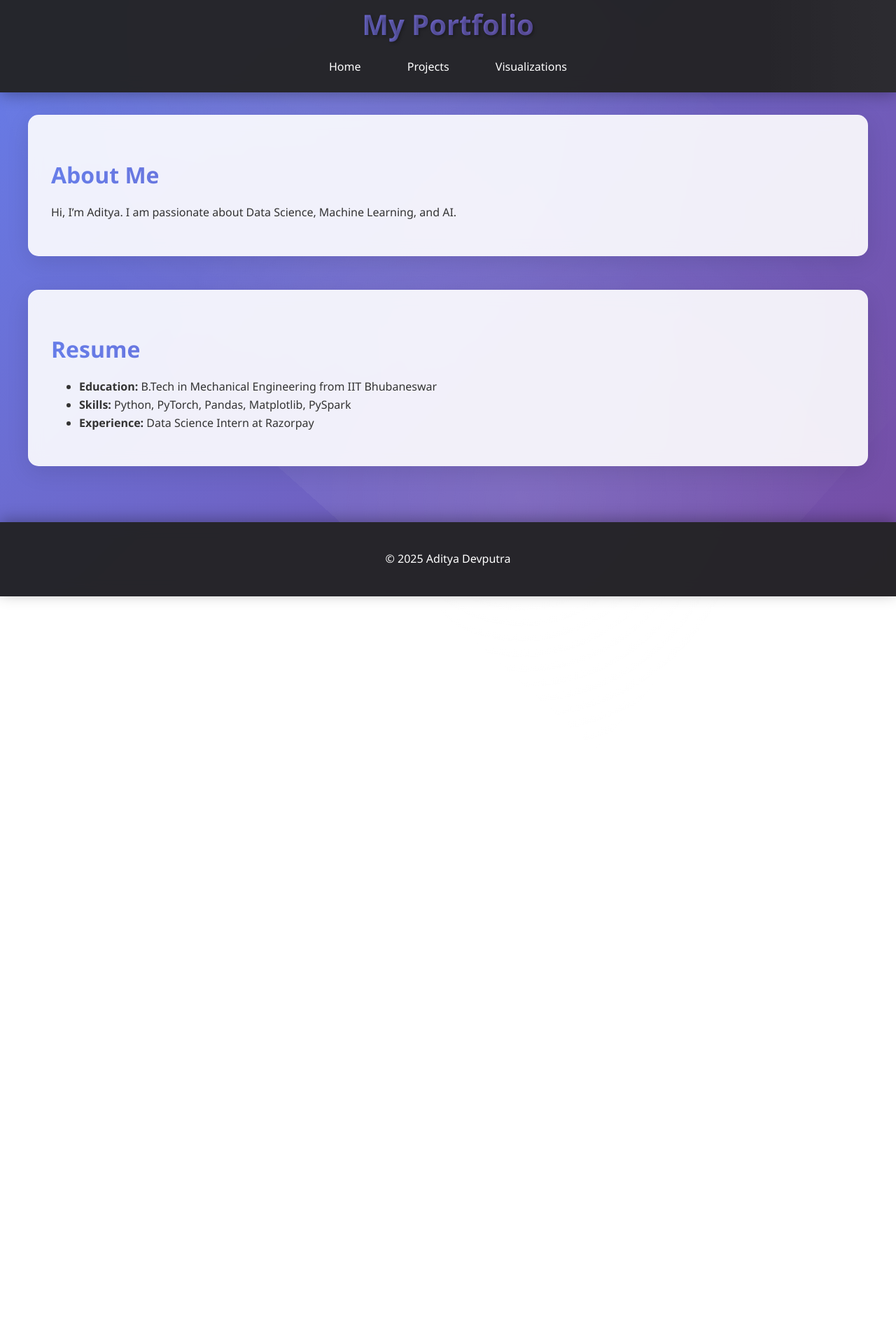
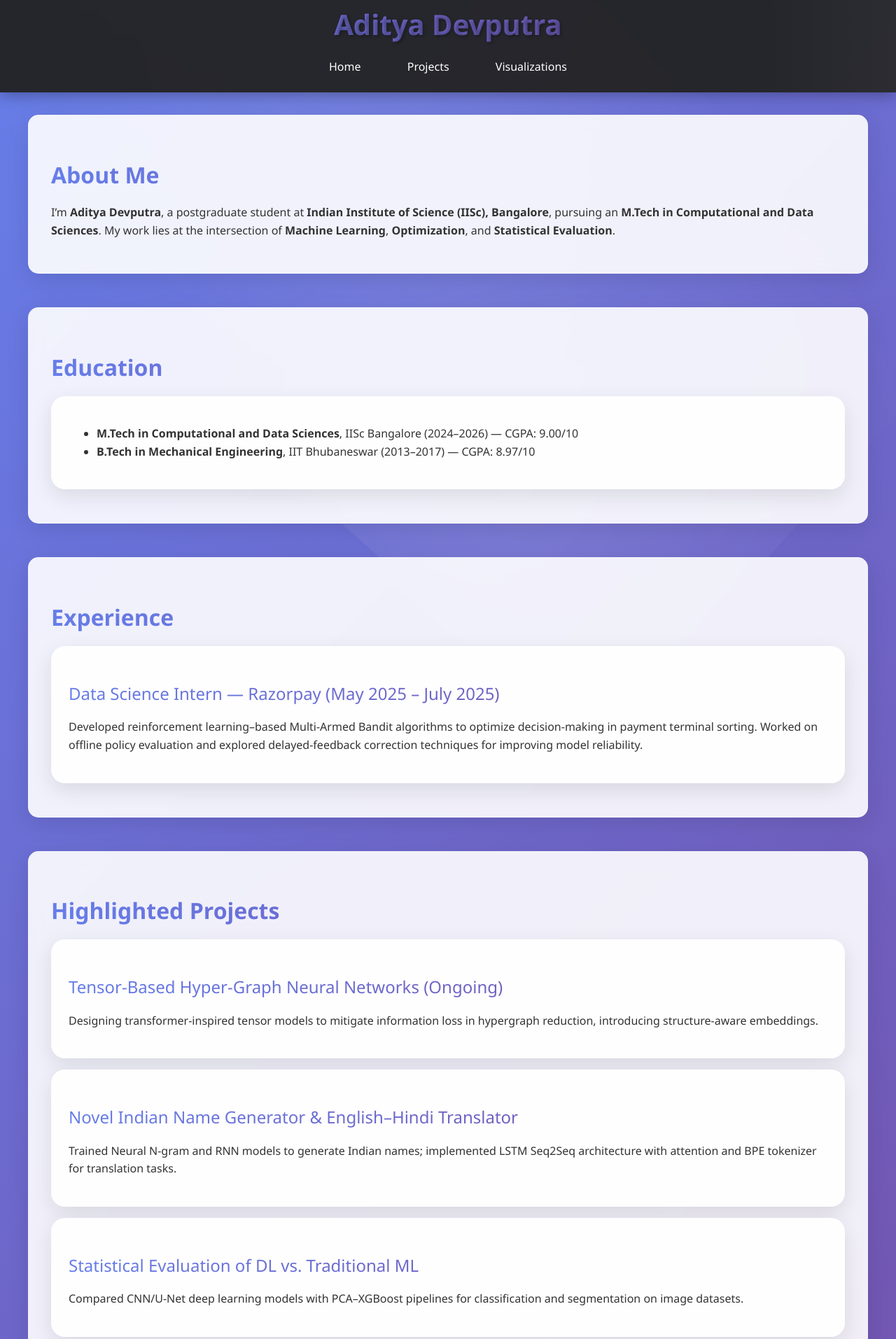
Before and after one commit to ad-dp/ad-dp.github.io, a plain HTML site: page index.html in a window 1280 px wide. Shown: the part 48-1961 px from the top of the page at 70% size. Before the commit the page ends 900 px from the top, so only its background shows below. Drawn offline with Linux system fonts and the light colour scheme.

Commit message:
Revise portfolio content and structure
Updated the portfolio page with personal details, education, experience, projects, and technical skills.

```diff
--- a/index.html
+++ b/index.html
@@ -1,13 +1,14 @@
 <!DOCTYPE html>
 <html lang="en">
 <head>
-  <meta charset="UTF-8">
-  <title>My Portfolio</title>
-  <link rel="stylesheet" href="style.css">
+  <meta charset="UTF-8" />
+  <meta name="viewport" content="width=device-width, initial-scale=1.0" />
+  <title>Aditya Devputra | Portfolio</title>
+  <link rel="stylesheet" href="style.css" />
 </head>
 <body>
   <header>
-    <h1>My Portfolio</h1>
+    <h1>Aditya Devputra</h1>
     <nav>
       <a href="index.html">Home</a>
       <a href="projects.html">Projects</a>
@@ -16,18 +17,94 @@
   </header>
 
   <main>
+    <!-- About -->
     <section>
       <h2>About Me</h2>
-      <p>Hi, I’m Aditya. I am passionate about Data Science, Machine Learning, and AI.</p>
+      <p>
+        I’m <strong>Aditya Devputra</strong>, a postgraduate student at
+        <strong>Indian Institute of Science (IISc), Bangalore</strong>, pursuing
+        an <strong>M.Tech in Computational and Data Sciences</strong>.
+        My work lies at the intersection of <strong>Machine Learning</strong>,
+        <strong>Optimization</strong>, and <strong>Statistical Evaluation</strong>.
+      </p>
     </section>
 
+    <!-- Education -->
     <section>
-      <h2>Resume</h2>
-      <ul>
-        <li><strong>Education:</strong> B.Tech in Mechanical Engineering from IIT Bhubaneswar</li>
-        <li><strong>Skills:</strong> Python, PyTorch, Pandas, Matplotlib, PySpark</li>
-        <li><strong>Experience:</strong> Data Science Intern at Razorpay</li>
-      </ul>
+      <h2>Education</h2>
+      <div class="card">
+        <ul>
+          <li><strong>M.Tech in Computational and Data Sciences</strong>, IISc Bangalore (2024–2026) — CGPA: 9.00/10</li>
+          <li><strong>B.Tech in Mechanical Engineering</strong>, IIT Bhubaneswar (2013–2017) — CGPA: 8.97/10</li>
+        </ul>
+      </div>
+    </section>
+
+    <!-- Experience -->
+    <section>
+      <h2>Experience</h2>
+      <div class="card">
+        <h3>Data Science Intern — Razorpay (May 2025 – July 2025)</h3>
+        <p>
+          Developed reinforcement learning–based Multi-Armed Bandit algorithms to optimize
+          decision-making in payment terminal sorting. Worked on offline policy evaluation
+          and explored delayed-feedback correction techniques for improving model reliability.
+        </p>
+      </div>
+    </section>
+
+    <!-- Projects -->
+    <section>
+      <h2>Highlighted Projects</h2>
+
+      <div class="card">
+        <h3>Tensor-Based Hyper-Graph Neural Networks (Ongoing)</h3>
+        <p>
+          Designing transformer-inspired tensor models to mitigate information loss
+          in hypergraph reduction, introducing structure-aware embeddings.
+        </p>
+      </div>
+
+      <div class="card">
+        <h3>Novel Indian Name Generator & English–Hindi Translator</h3>
+        <p>
+          Trained Neural N-gram and RNN models to generate Indian names; implemented
+          LSTM Seq2Seq architecture with attention and BPE tokenizer for translation tasks.
+        </p>
+      </div>
+
+      <div class="card">
+        <h3>Statistical Evaluation of DL vs. Traditional ML</h3>
+        <p>
+          Compared CNN/U-Net deep learning models with PCA–XGBoost pipelines
+          for classification and segmentation on image datasets.
+        </p>
+      </div>
+    </section>
+
+    <!-- Skills -->
+    <section>
+      <h2>Technical Skills</h2>
+      <div class="card">
+        <ul>
+          <li><strong>Languages:</strong> Python, C++</li>
+          <li><strong>Libraries:</strong> PyTorch, Numpy, Pandas, PySpark</li>
+          <li><strong>Tools:</strong> Git, Matplotlib, Jupyter</li>
+        </ul>
+      </div>
+    </section>
+
+    <!-- Contact -->
+    <section>
+      <h2>Contact</h2>
+      <p>
+        📧 <a href="mailto:ad14@iitbbs.ac.in">ad14@iitbbs.ac.in</a> |
+        <a href="mailto:daditya@iisc.ac.in">daditya@iisc.ac.in</a><br />
+        📱 7008196708
+      </p>
+      <p>
+        <a href="resume.pdf" class="btn" target="_blank">View Full Resume</a>
+      </p>
     </section>
   </main>
 
```
